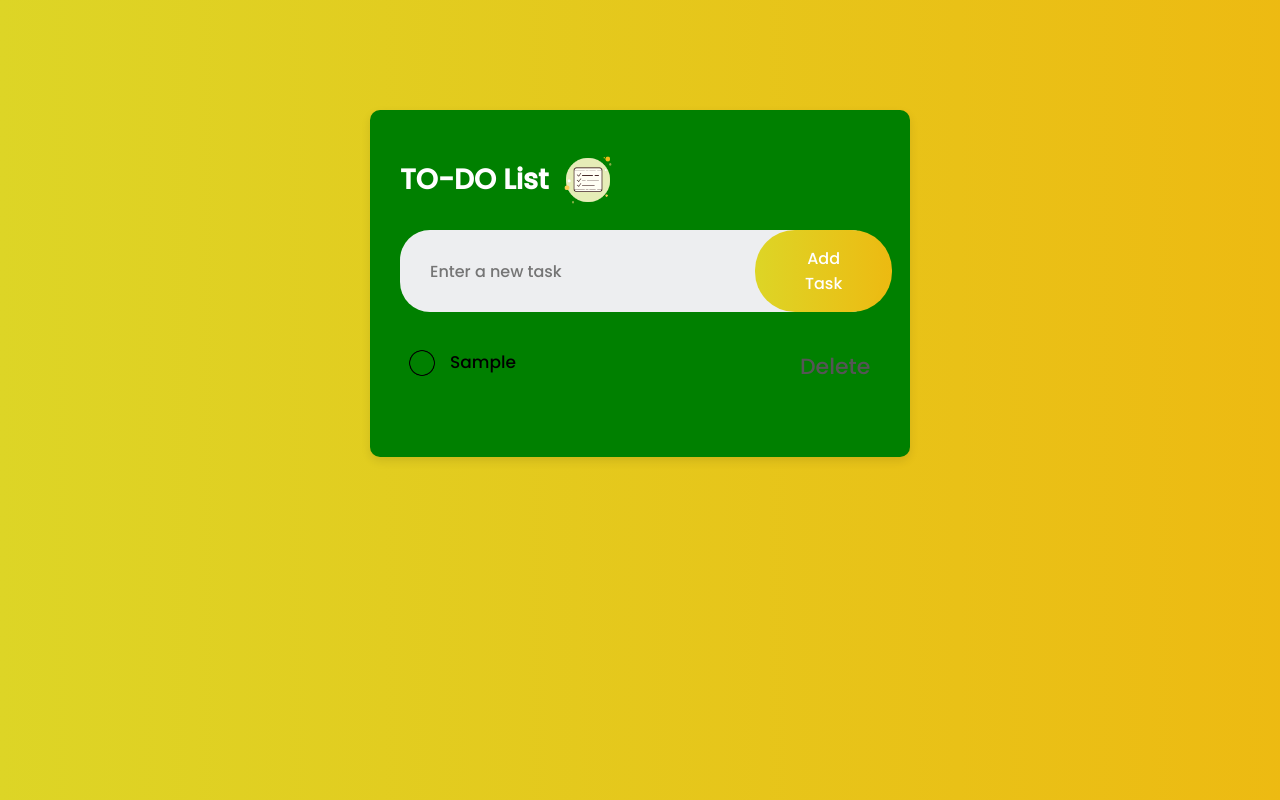
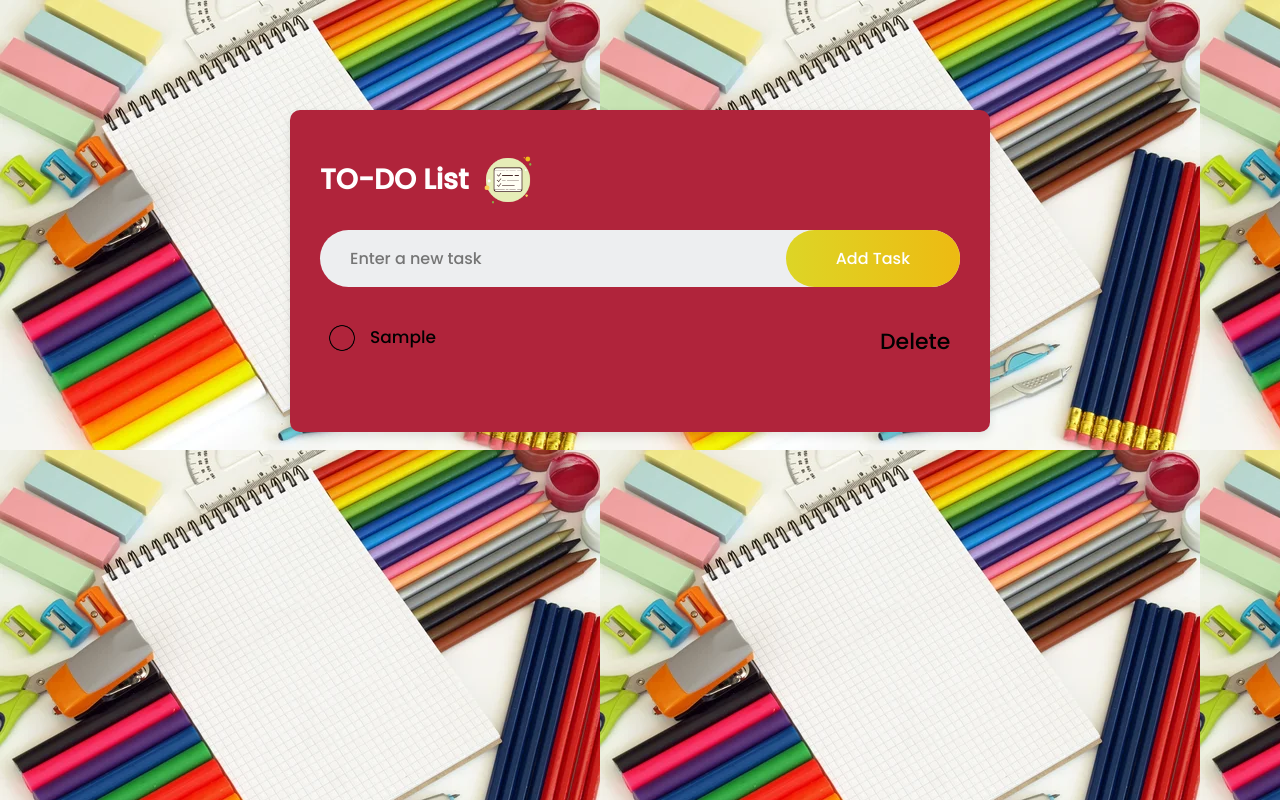
Before and after one commit to daniyasultana33/Todo_List, a plain HTML site: page index.html in a window 1280 px wide. Both pictures are taken after typing "Sample" into the empty fields and a click on the button "Add Task". Drawn offline with Linux system fonts and the light colour scheme.

Commit message:
Update style.css

```diff
--- a/style.css
+++ b/style.css
@@ -10,15 +10,15 @@
 .todo-home {
     width: 100%;
     min-height: 100vh;
-    background: rgb(221, 213, 38);
-    background: linear-gradient(90deg, rgba(221, 213, 38, 1) 0%, rgba(237, 186, 17, 0.9977240896358543) 100%, rgba(255, 0, 78, 1) 100%);
+    background-image: url('bg-images.jpg');
+    /* background: linear-gradient(90deg, rgba(221, 213, 38, 1) 0%, rgba(237, 186, 17, 0.9977240896358543) 100%, rgba(255, 0, 78, 1) 100%); */
     padding: 10px;
 }
 
 .todo-box {
     width: 100%;
-    max-width: 540px;
-    background: green;
+    max-width: 700px;
+    background: rgb(176, 36, 59);
     margin: 100px auto 20px;
     padding: 40px 30px 70px;
     border-radius: 10px;
@@ -93,7 +93,7 @@ ul li::before {
 }
 
 ul li.checked {
-    color: #555;
+    color: white;
     text-decoration: line-through;
 }
 
@@ -109,7 +109,7 @@ ul li deleteBtn {
     height: 50px;
     padding: 5px 10px;
     font-size: 22px;
-    color: #555;
+    color: black;
     line-height: 40px;
     border-radius: 4px;
     text-align: center;
```
